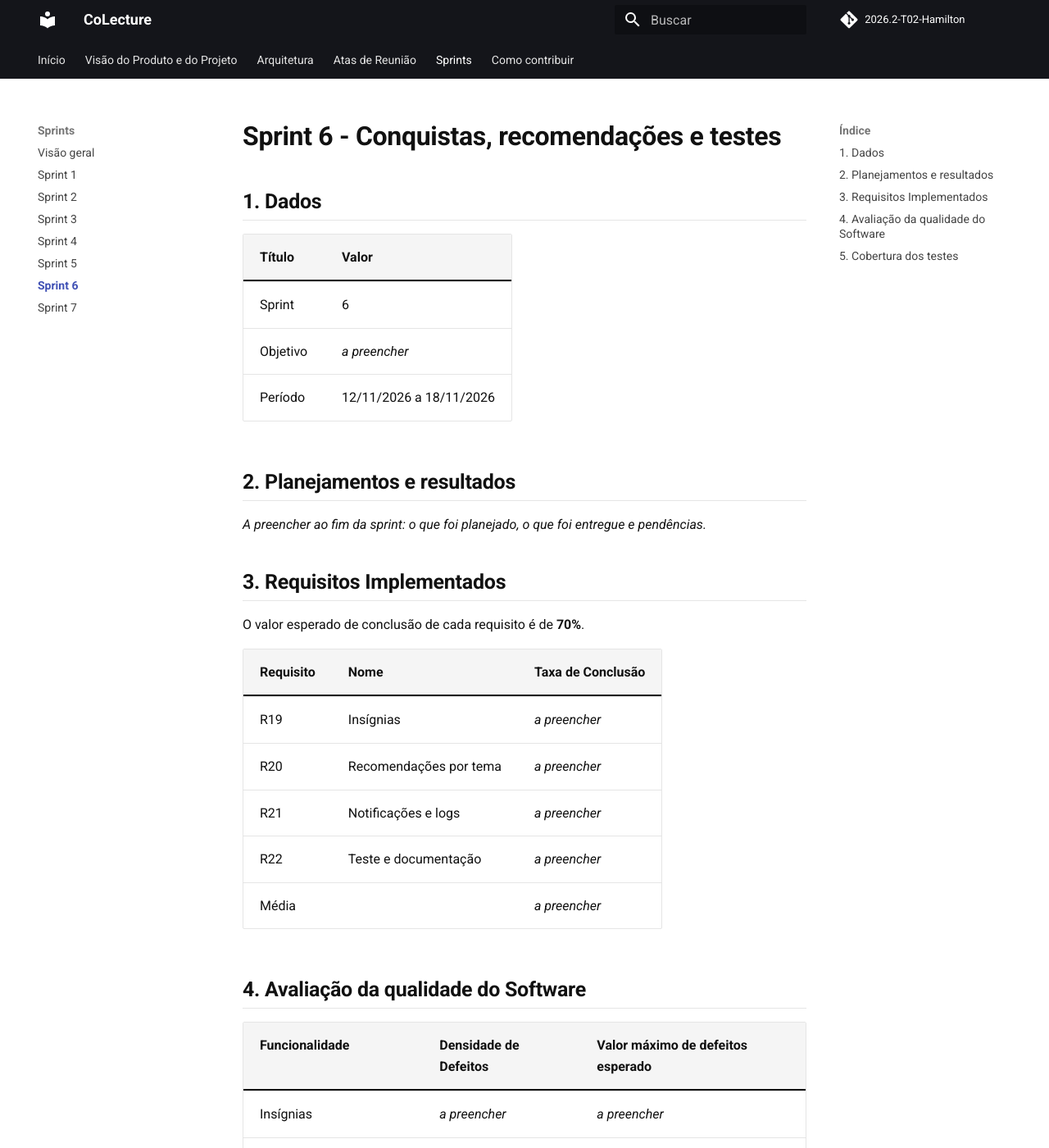
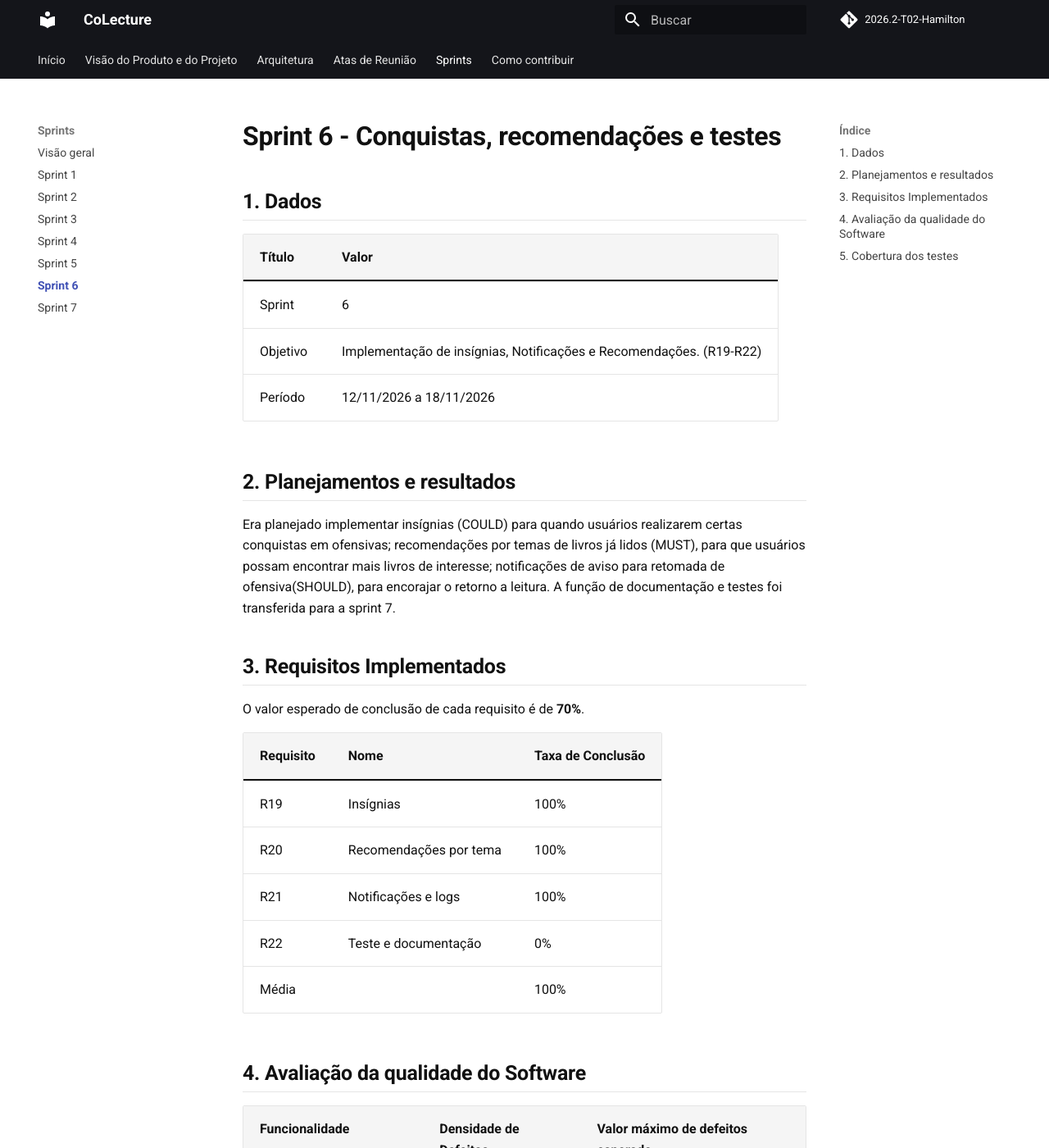
Before and after one commit to FGA0138-MDS-Ajax/2026.2-T02-Hamilton, an MkDocs documentation site: the page built from docs/sprints/sprint6.md, in a window 1280 px wide and 1400 px high. Shown: the whole window at 82% size. Built offline with MkDocs 1.6.1 and Material for MkDocs 9.7.7, drawn with Linux system fonts in a browser that asks for light colours; comment, search, counter and statistics services are not loaded; some of the changed text lies outside the part shown.

Commit message:
docs: Documenta a sprint 6

```diff
--- a/docs/sprints/sprint6.md
+++ b/docs/sprints/sprint6.md
@@ -5,12 +5,12 @@
 | Título   | Valor                   |
 | -------- | ----------------------- |
 | Sprint   | 6                       |
-| Objetivo | _a preencher_           |
+| Objetivo | Implementação de insígnias, Notificações e Recomendações. (R19-R22)         |
 | Período  | 12/11/2026 a 18/11/2026 |
 
 ## 2. Planejamentos e resultados
 
-_A preencher ao fim da sprint: o que foi planejado, o que foi entregue e pendências._
+Era planejado implementar insígnias (COULD) para quando usuários realizarem certas conquistas em ofensivas; recomendações por temas de livros já lidos (MUST), para que usuários possam encontrar mais livros de interesse; notificações de aviso para retomada de ofensiva(SHOULD), para encorajar o retorno a leitura. A função de documentação e testes foi transferida para a sprint 7.
 
 ## 3. Requisitos Implementados
 
@@ -18,20 +18,20 @@ O valor esperado de conclusão de cada requisito é de **70%**.
 
 | Requisito | Nome                   | Taxa de Conclusão |
 | --------- | ---------------------- | ----------------- |
-| R19       | Insígnias              | _a preencher_     |
-| R20       | Recomendações por tema | _a preencher_     |
-| R21       | Notificações e logs    | _a preencher_     |
-| R22       | Teste e documentação   | _a preencher_     |
-| Média     |                        | _a preencher_     |
+| R19       | Insígnias              | 100%     |
+| R20       | Recomendações por tema | 100%     |
+| R21       | Notificações e logs    | 100%     |
+| R22       | Teste e documentação   | 0%     |
+| Média     |                        | 100%     |
 
 ## 4. Avaliação da qualidade do Software
 
 | Funcionalidade         | Densidade de Defeitos | Valor máximo de defeitos esperado |
 | ---------------------- | --------------------- | --------------------------------- |
-| Insígnias              | _a preencher_         | _a preencher_                     |
-| Recomendação por temas | _a preencher_         | _a preencher_                     |
-| Notificações           | _a preencher_         | _a preencher_                     |
+| Insígnias              | 100%         | 100%                     |
+| Recomendação por temas | 100%         | 100%                     |
+| Notificações           | 100%         | 100%                     |
 
 ## 5. Cobertura dos testes
 
-Foram testados **_X_ dos 4 requisitos planejados**, resultando em uma porcentagem de **_X%_** dos requisitos testados com um valor mínimo de 100%.
+Foram testados **3 dos 4 requisitos planejados**, resultando em uma porcentagem de **100%** dos requisitos testados com um valor mínimo de 100%.
```
